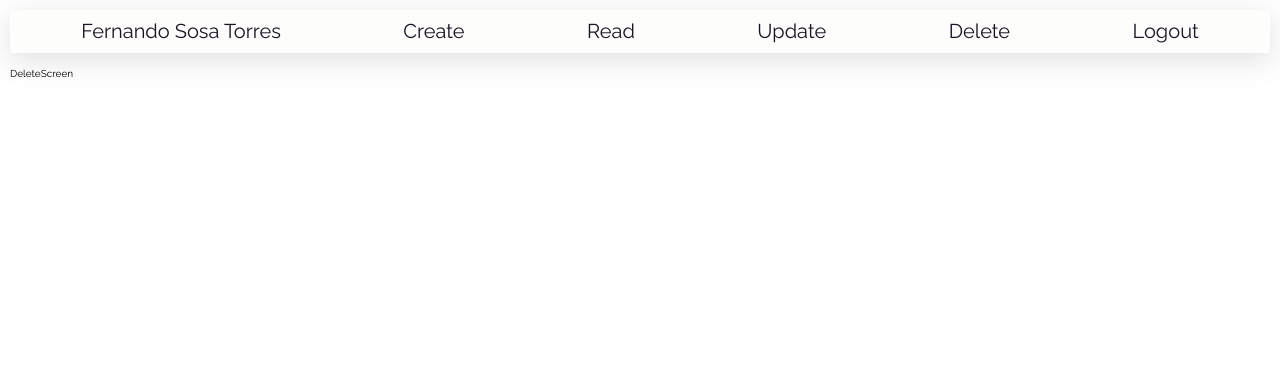
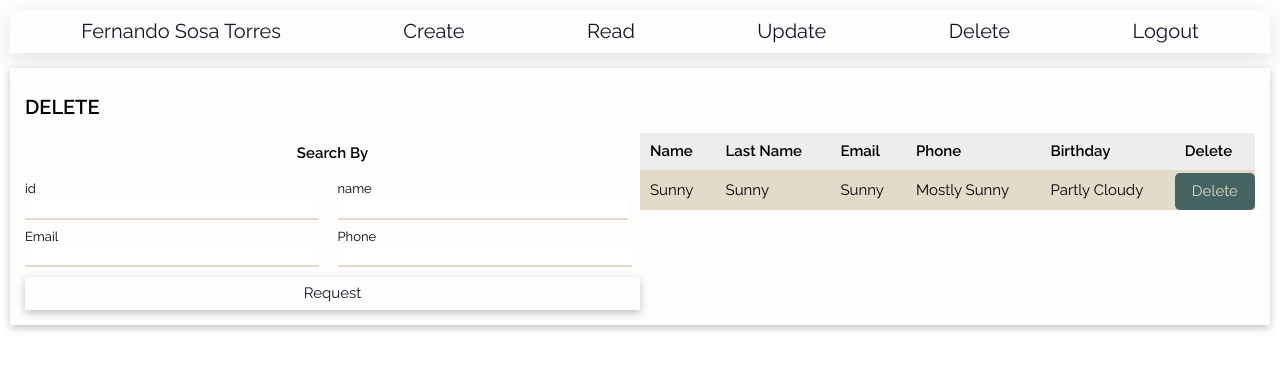
Before and after one commit to Fernando-uif/CRUD-Page, a React (Vite) app: page /delete in a window 1280 px wide. Shown: the top 370 px of the page. Built offline with nearby package versions, Linux system fonts and the light colour scheme.

Commit message:
delete screen, update screen read screen y estilos

```diff
--- a/src/components/Delete/DeleteScreen.jsx
+++ b/src/components/Delete/DeleteScreen.jsx
@@ -1,7 +1,61 @@
-import React from 'react'
+import React from "react";
+import "../../sass/layout/delete.scss";
+import { Results } from "../Read/Results";
 
 export const DeleteScreen = () => {
   return (
-    <div>DeleteScreen</div>
-  )
-}
+    <div className="deleteCard">
+      <h1>delete</h1>
+      <section className="deleteCard__secondCard">
+        <div>
+          <h2>Search by</h2>
+          <div className="deleteCard__search">
+            <div>
+              <label htmlFor="deleteCard-id">id</label>
+              <input
+                autoComplete="off"
+                className="deleteCard__input"
+                id="deleteCard-id"
+                type="text"
+              />
+            </div>
+
+            <div>
+              <label htmlFor="deleteCard-search">name</label>
+              <input
+                autoComplete="off"
+                className="deleteCard__input"
+                id="deleteCard-search"
+                type="search"
+              />
+            </div>
+            <div>
+              <label htmlFor="deleteCard-email">Email</label>
+              <input
+                autoComplete="off"
+                className="deleteCard__input"
+                id="deleteCard-email"
+                type="email"
+              />
+            </div>
+            <div>
+              <label htmlFor="deleteCard-phone">Phone</label>
+              <input
+                autoComplete="off"
+                className="deleteCard__input"
+                id="deleteCard-phone"
+                type="phone"
+              />
+            </div>
+            <div className="deleteCard__sendButton">
+              <span>request</span>
+            </div>
+          </div>
+        </div>
+        <div className="deleteCard__results">
+          <Results kindOfRequest = 'delete'/>
+        </div>
+      </section>
+    </div>
+  );
+};
--- a/src/components/Read/ReadScreen.jsx
+++ b/src/components/Read/ReadScreen.jsx
@@ -53,7 +53,7 @@ export const ReadScreen = () => {
           </div>
         </div>
         <div className="readCard__results">
-          <Results />
+          <Results kindOfRequest='read' />
         </div>
       </section>
     </div>
--- a/src/components/Read/Results.jsx
+++ b/src/components/Read/Results.jsx
@@ -1,9 +1,10 @@
 import React from "react";
 import "../../sass/layout/readResults.scss";
-export const Results = () => {
+
+export const Results = ({ kindOfRequest }) => {
   return (
     <>
-      <table className="readCard__table">
+      <table className={`${kindOfRequest}Card__table`}>
         <tbody>
           <tr>
             <th>name</th>
@@ -11,6 +12,11 @@ export const Results = () => {
             <th>email</th>
             <th>phone</th>
             <th>Birthday</th>
+            {kindOfRequest === "update" ? (
+              <th>Edit</th>
+            ) : kindOfRequest === "delete" ? (
+              <th>Delete</th>
+            ) : null}
           </tr>
           <tr>
             <td>Sunny</td>
@@ -18,13 +24,11 @@ export const Results = () => {
             <td>Sunny</td>
             <td>Mostly sunny</td>
             <td>Partly cloudy</td>
-          </tr>
-          <tr>
-            <td>Sunny</td>
-            <td>Sunny</td>
-            <td>Sunny</td>
-            <td>Mostly sunny</td>
-            <td>Partly cloudy</td>
+            {kindOfRequest === "update" ? (
+              <td className="updateCard__button-edit">edit</td>
+            ) : kindOfRequest === "delete" ? (
+              <td className="deleteCard__button-delete">delete</td>
+            ) : null}
           </tr>
         </tbody>
       </table>
--- a/src/components/Update/UpdateScreen.jsx
+++ b/src/components/Update/UpdateScreen.jsx
@@ -1,7 +1,61 @@
-import React from 'react'
+import React from "react";
+import "../../sass/layout/update.scss";
+import { Results } from "../Read/Results";
 
 export const UpdateScreen = () => {
   return (
-    <div>UpdateScreen</div>
-  )
-}
+    <div className="updateCard">
+      <h1>update</h1>
+      <section className="updateCard__secondCard">
+        <div>
+          <h2>Search by</h2>
+          <div className="updateCard__search">
+            <div>
+              <label htmlFor="updateCard-id">id</label>
+              <input
+                autoComplete="off"
+                className="updateCard__input"
+                id="updateCard-id"
+                type="text"
+              />
+            </div>
+
+            <div>
+              <label htmlFor="updateCard-search">name</label>
+              <input
+                autoComplete="off"
+                className="updateCard__input"
+                id="updateCard-search"
+                type="search"
+              />
+            </div>
+            <div>
+              <label htmlFor="updateCard-email">Email</label>
+              <input
+                autoComplete="off"
+                className="updateCard__input"
+                id="updateCard-email"
+                type="email"
+              />
+            </div>
+            <div>
+              <label htmlFor="updateCard-phone">Phone</label>
+              <input
+                autoComplete="off"
+                className="updateCard__input"
+                id="updateCard-phone"
+                type="phone"
+              />
+            </div>
+            <div className="updateCard__sendButton">
+              <span>request</span>
+            </div>
+          </div>
+        </div>
+        <div className="updateCard__results">
+          <Results kindOfRequest = 'update'/>
+        </div>
+      </section>
+    </div>
+  );
+};
--- a/src/sass/abstract/variables.scss
+++ b/src/sass/abstract/variables.scss
@@ -1,3 +1,6 @@
 $primary-color:#3A9FF5;
 $secondary-color:#1D1128;
 $tertiary-color:#E3DAC9;
+
+$color-button-delete:#446361;
+$color-button-edit:#726D84;
--- /dev/null
+++ b/src/sass/layout/delete.scss
@@ -0,0 +1,64 @@
+@import "../abstract/generalMixin.scss";
+@import "../abstract/variables.scss";
+.deleteCard {
+  @include card(1.5rem);
+
+  & h1 {
+    text-transform: uppercase;
+  }
+
+  &__secondCard {
+    display: grid;
+    grid-template-columns: repeat(2, 1fr);
+    & * h2 {
+      text-align: center;
+      text-transform: capitalize;
+      margin-bottom: 2rem;
+    }
+  }
+
+  &__search {
+    grid-gap: 1rem;
+    display: grid;
+    grid-template-columns: repeat(2, 1fr);
+  }
+  &__input {
+    @include inputText;
+  }
+  &__table {
+    background-color: #ededed;
+    width: 100%;
+    text-align: left;
+    border-collapse: collapse;
+    & th,
+    td {
+      font-size: 1.5rem;
+      text-transform: capitalize;
+      padding: 1rem;
+    }
+    & tr:nth-child(even) {
+      background-color: $tertiary-color;
+    }
+  }
+  &__sendButton {
+    @include button;
+    text-align: center;
+    display: inline-block;
+    grid-column: 1 / 3;
+    grid-row: 3 / 4 ;
+    & span{
+      text-transform: capitalize;
+    }
+  }
+  &__button-delete{
+    color:$tertiary-color;
+    background-color: $color-button-delete;
+    padding:.8rem 1.6rem;
+    font-size:1.2rem;
+    border-radius: .5rem;
+    cursor:pointer;
+    margin-top: .3rem;
+    display:block;
+    text-align: center;
+  }
+}
--- /dev/null
+++ b/src/sass/layout/update.scss
@@ -0,0 +1,64 @@
+@import "../abstract/generalMixin.scss";
+@import "../abstract/variables.scss";
+.updateCard {
+  @include card(1.5rem);
+
+  & h1 {
+    text-transform: uppercase;
+  }
+
+  &__secondCard {
+    display: grid;
+    grid-template-columns: repeat(2, 1fr);
+    & * h2 {
+      text-align: center;
+      text-transform: capitalize;
+      margin-bottom: 2rem;
+    }
+  }
+
+  &__search {
+    grid-gap: 1rem;
+    display: grid;
+    grid-template-columns: repeat(2, 1fr);
+  }
+  &__input {
+    @include inputText;
+  }
+  &__table {
+    background-color: #ededed;
+    width: 100%;
+    text-align: left;
+    border-collapse: collapse;
+    & th,
+    td {
+      font-size: 1.5rem;
+      text-transform: capitalize;
+      padding: 1rem;
+    }
+    & tr:nth-child(even) {
+      background-color: $tertiary-color;
+    }
+  }
+  &__sendButton {
+    @include button;
+    text-align: center;
+    display: inline-block;
+    grid-column: 1 / 3;
+    grid-row: 3 / 4 ;
+    & span{
+      text-transform: capitalize;
+    }
+  }
+  &__button-edit{
+    color:$tertiary-color;
+    background-color: $color-button-edit;
+    padding:.8rem 1.6rem;
+    font-size:1.2rem;
+    border-radius: .5rem;
+    cursor:pointer;
+    margin-top: .3rem;
+    display:block;
+    text-align: center;
+  }
+}
```
